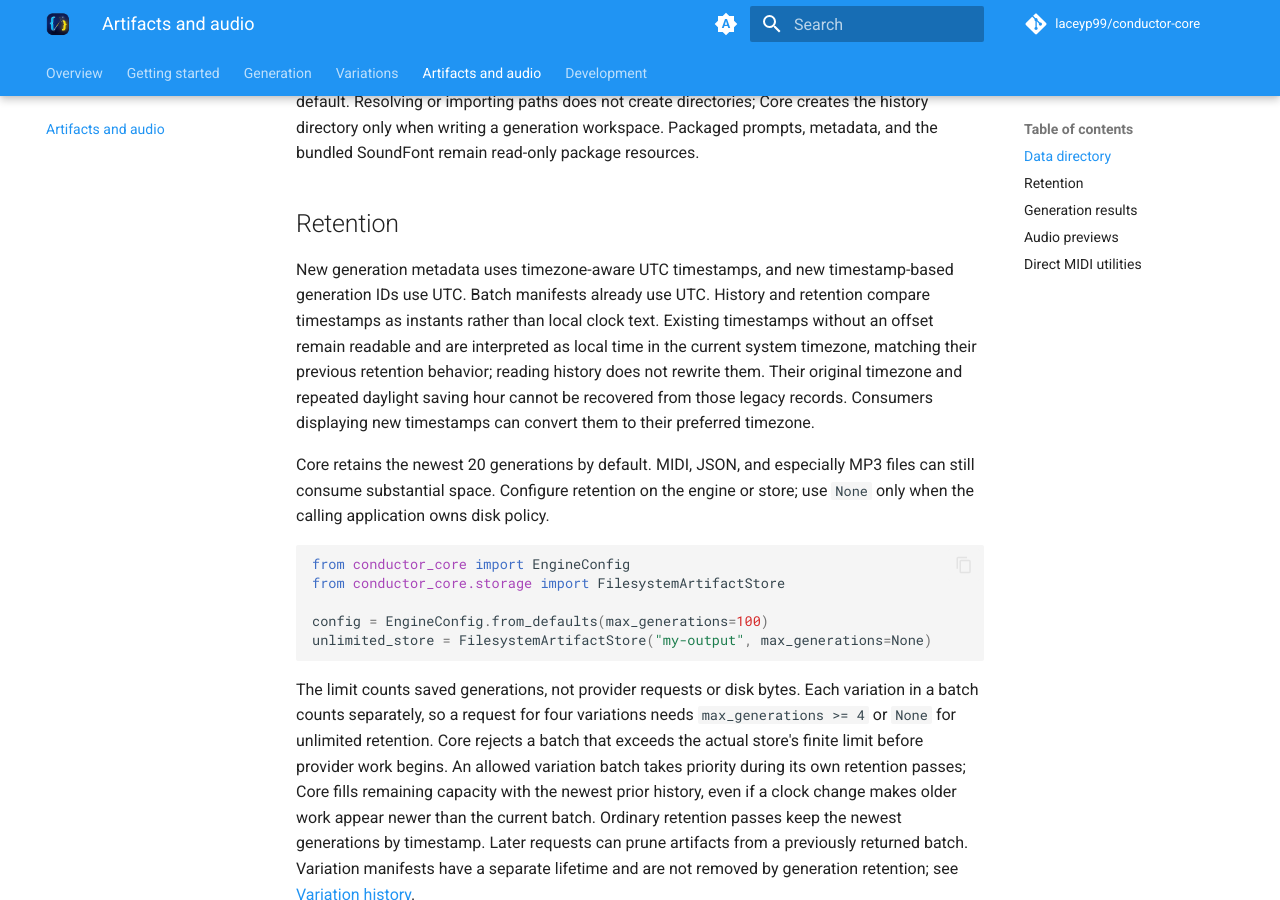
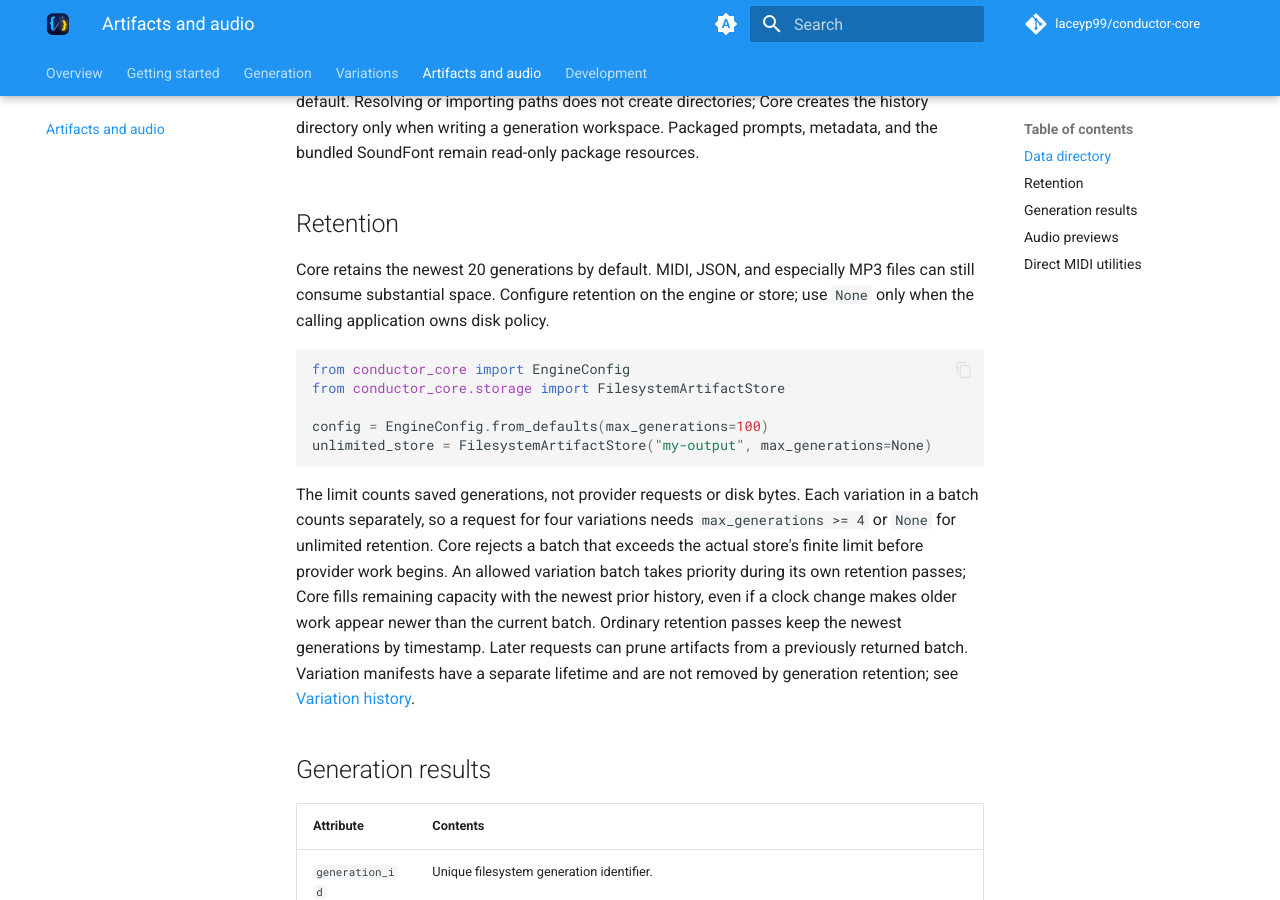
Before and after one commit to laceyp99/conductor-core, an MkDocs documentation site: the page built from docs/artifacts-and-audio.md, in a window 1280 px wide and 900 px high, scrolled down 1616 px. Built offline with MkDocs 1.6.1 and Material for MkDocs 9.7.7, drawn with Linux system fonts in a browser that asks for light colours; comment, search, counter and statistics services are not loaded.

Commit message:
fix(storage): restore local generation timestamps

```diff
--- a/docs/artifacts-and-audio.md
+++ b/docs/artifacts-and-audio.md
@@ -50,15 +50,6 @@
 
 ## Retention
 
-New generation metadata uses timezone-aware UTC timestamps, and new
-timestamp-based generation IDs use UTC. Batch manifests already use UTC.
-History and retention compare timestamps as instants rather than local clock
-text. Existing timestamps without an offset remain readable and are interpreted
-as local time in the current system timezone, matching their previous retention
-behavior; reading history does not rewrite them. Their original timezone and
-repeated daylight saving hour cannot be recovered from those legacy records.
-Consumers displaying new timestamps can convert them to their preferred timezone.
-
 Core retains the newest 20 generations by default. MIDI, JSON, and especially
 MP3 files can still consume substantial space. Configure retention on the
 engine or store; use `None` only when the calling application owns disk policy.
@@ -78,9 +69,10 @@
 An allowed variation batch takes priority during its own retention passes;
 Core fills remaining capacity with the newest prior history, even if a clock
 change makes older work appear newer than the current batch. Ordinary retention
-passes keep the newest generations by timestamp. Later requests can prune artifacts from a
-previously returned batch. Variation manifests have a separate lifetime and
-are not removed by generation retention; see [Variation history](variations.md#variation-history).
+passes keep the newest generations by timestamp. Later requests can prune
+artifacts from a previously returned batch. Variation manifests have a separate
+lifetime and are not removed by generation retention; see
+[Variation history](variations.md#variation-history).
 
 ## Generation results
 
```
Also changed, not shown: CHANGELOG.md (+0 -3 lines), 2 other files.
